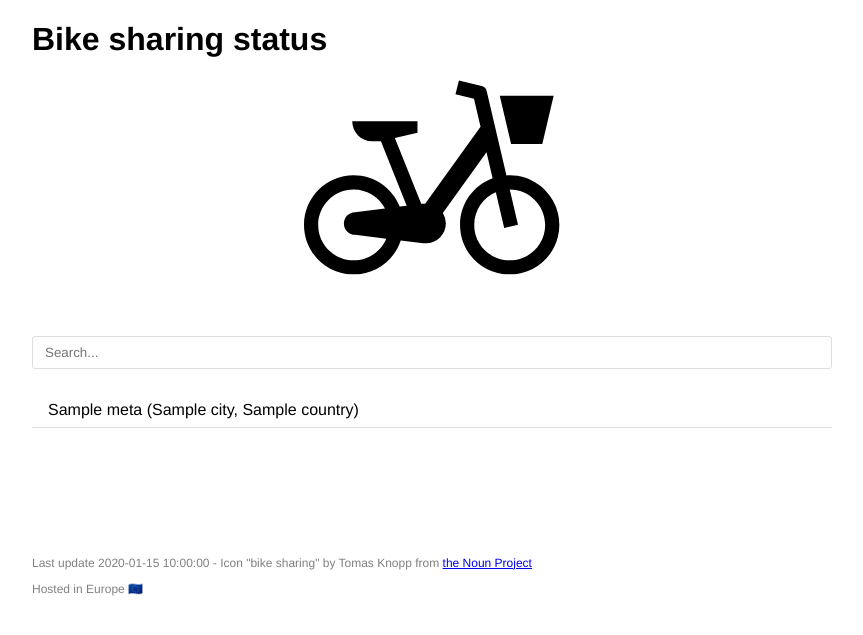
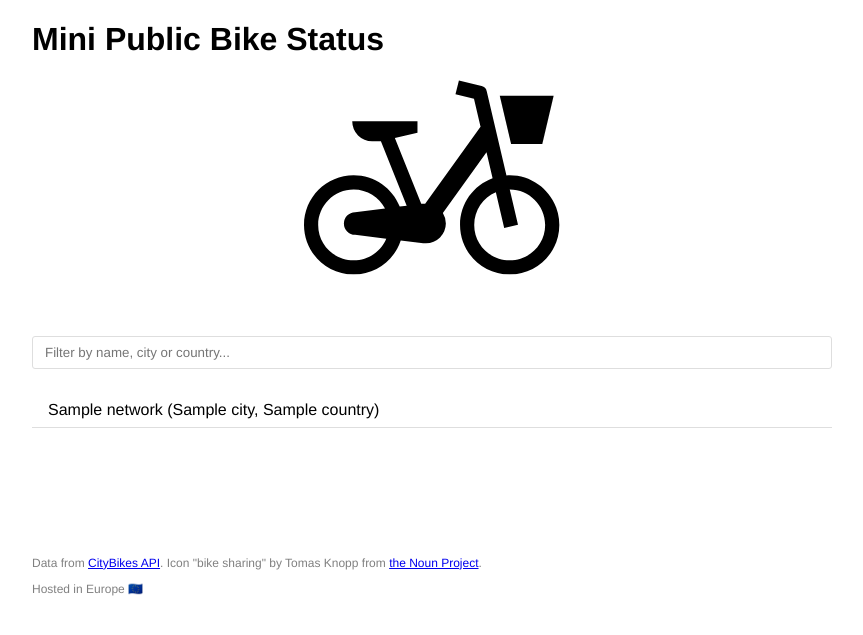
Before and after one commit to adrien-delhorme/libelo, a Flask app: template templates/index.html in a window 1280 px wide. Shown: the top 635 px of the page, without its empty margins (208-1071 px from the left). Run offline with Flask 3, Linux system fonts and the light colour scheme; the template is opened without the code that fills it: most values are stand-ins (such as "Sample title", 1, 10 or a date in 2020).

Commit message:
FEAT: use the CityBikes API instead of pybikes directly

```diff
--- a/app.py
+++ b/app.py
@@ -1,6 +1,6 @@
+import httpx
 import datetime
 import math
-import pybikes
 
 from collections import OrderedDict
 from flask import Flask
@@ -10,46 +10,34 @@ from flask import request, redirect
 app = Flask(__name__)
 
 station_information = None
+API_BASE_URL = "http://api.citybik.es/v2"
 
 @app.route("/", methods=['GET', 'POST'])
 def index():
     if request.method == "GET":
-        context = {
-            "bike_services": sorted(pybikes.get_instances(), key=lambda service: service[0])
-        }
+        context = httpx.get(f"{API_BASE_URL}/networks/").json()
         return render_template("index.html", **context)
     elif request.method == "POST":
-        return redirect(f"/{request.form['bike_service']}/")
+        return redirect(f"/{request.form['network']}/")
 
 
-@app.route("/<string:bike_service_name>/")
-def stations(bike_service_name):
+@app.route("/<string:network_id>/")
+def stations(network_id):
     favorites = request.args.getlist("fav")
 
-    bike_service = pybikes.get(bike_service_name)
+    context = httpx.get(f"{API_BASE_URL}/networks/{network_id}?fields=id,name,location,stations", follow_redirects=True).json()
 
-    try:
-        bike_service.update()
-    except:
-        bike_service = None
+    def compare(other):
+        try:
+            return (favorites.index(other["id"]), other["id"])
+        except ValueError:
+            return (math.inf, other["id"])
 
-    if bike_service is not None:
-        def compare(pair):
-            try:
-                return favorites.index(pair.extra["uid"])
-            except ValueError:
-                return math.inf
+    # Display user favorites stations first, and keep the order
+    context["network"]["stations"] = sorted(context["network"]["stations"], key=compare)
 
-        # Display user favorites stations first, and keep the order
-        stations = sorted(bike_service.stations, key=compare)
-
-        context = {
-            "bike_service": bike_service,
-            "stations": stations,
-            "favorites": favorites,
-            "now": datetime.datetime.now().strftime("%H:%M")
-        }
-        return render_template("stations.html", **context)
-
-    else:
-        return render_template("error.html")
+    context.update({
+        "favorites": favorites,
+        "now": datetime.datetime.now().strftime("%H:%M")
+    })
+    return render_template("stations.html", **context)
--- a/requirements.txt
+++ b/requirements.txt
@@ -1,2 +1,2 @@
 Flask
-git+https://github.com/eskerda/pybikes.git
+httpx
--- a/templates/base.html
+++ b/templates/base.html
@@ -1,7 +1,7 @@
 <!doctype html>
 <html>
   <head>
-    <title>Bike sharing status</title>
+    <title>Mini Public Bike Status</title>
 
     <meta name="viewport" content="width=device-width, initial-scale=1">
 
@@ -41,6 +41,7 @@
         position: fixed;
         bottom: 1rem;
         width: calc(100% - 2rem);
+        max-width: calc(800px - 2rem);
         box-sizing: border-box;
         padding: 1rem;
         background-color: var(--color-favorite);
@@ -84,7 +85,7 @@
         }
       }
 
-      .services-list {
+      .networks-list {
         a {
           display: block;
           padding: .5rem 1rem;
@@ -222,7 +223,7 @@
     {% endblock body %}
 
     <footer>
-      <p>Last update {{ now }} - Icon "bike sharing" by Tomas Knopp from <a href="https://thenounproject.com/search/?q=city%20bike&i=1773520" target="_blank">the Noun Project</a></p>
+      <p>Data from <a href="https://api.citybik.es/v2/" target="_blank">CityBikes API</a>. Icon "bike sharing" by Tomas Knopp from <a href="https://thenounproject.com/search/?q=city%20bike&i=1773520" target="_blank">the Noun Project</a>.</p>
       <p>Hosted in Europe 🇪🇺</p>
     </footer>
  </body>
--- a/templates/error.html
+++ b/templates/error.html
@@ -6,4 +6,5 @@
 
 {% block body %}
     <h1>Error</h1>
+    <p>This bike service seems to be broken.</p>
 {% endblock body %}
--- a/templates/index.html
+++ b/templates/index.html
@@ -1,18 +1,17 @@
 {% extends "base.html" %}
 
 {% block body %}
-  <h1>Bike sharing status</h1>
+  <h1>Mini Public Bike Status</h1>
   <svg viewBox="0 0 100 100" class="icon-bike large">
     <use xlink:href="#base_bike_icon"></use>
   </svg>
 
   <form class="form">
-    <input type="text" class="form-control" id="id_service_search" placeholder="Search...">
-    <ul id="id_services_list" class="services-list">
-      {% for service in bike_services %}
-        <li>
-          <a href="/{{ service[1]["tag"] }}/">
-            {% if service[1]["meta"]["name"] %}{{ service[1]["meta"]["name"] }}{% else %}{{ service[0] }}{% endif %} ({{ service[1]["meta"]["city"] }}, {{ service[1]["meta"]["country"]}})
+    <input type="text" class="form-control" id="id_networks_filter" placeholder="Filter by name, city or country...">
+    <ul id="id_networks_list" class="networks-list">
+      {% for network in networks %}
+          <a href="/{{ network.id }}/">
+            {{ network.name }} ({{ network.location.city }}, {{ network.location.country }})
           </a>
         </li>
       {% endfor %}
@@ -21,8 +20,8 @@
 
   <script>
     window.addEventListener("load", () => {
-      var filter = document.getElementById("id_service_search"), // search box
-          list = document.querySelectorAll("#id_services_list a"); // all list items
+      var filter = document.getElementById("id_networks_filter"), // search box
+          list = document.querySelectorAll("#id_networks_list a"); // all list items
 
       function search() {
         let search = filter.value.toLowerCase();
```
Also changed, not shown: templates/stations.html (+13 -13 lines), README.md.
